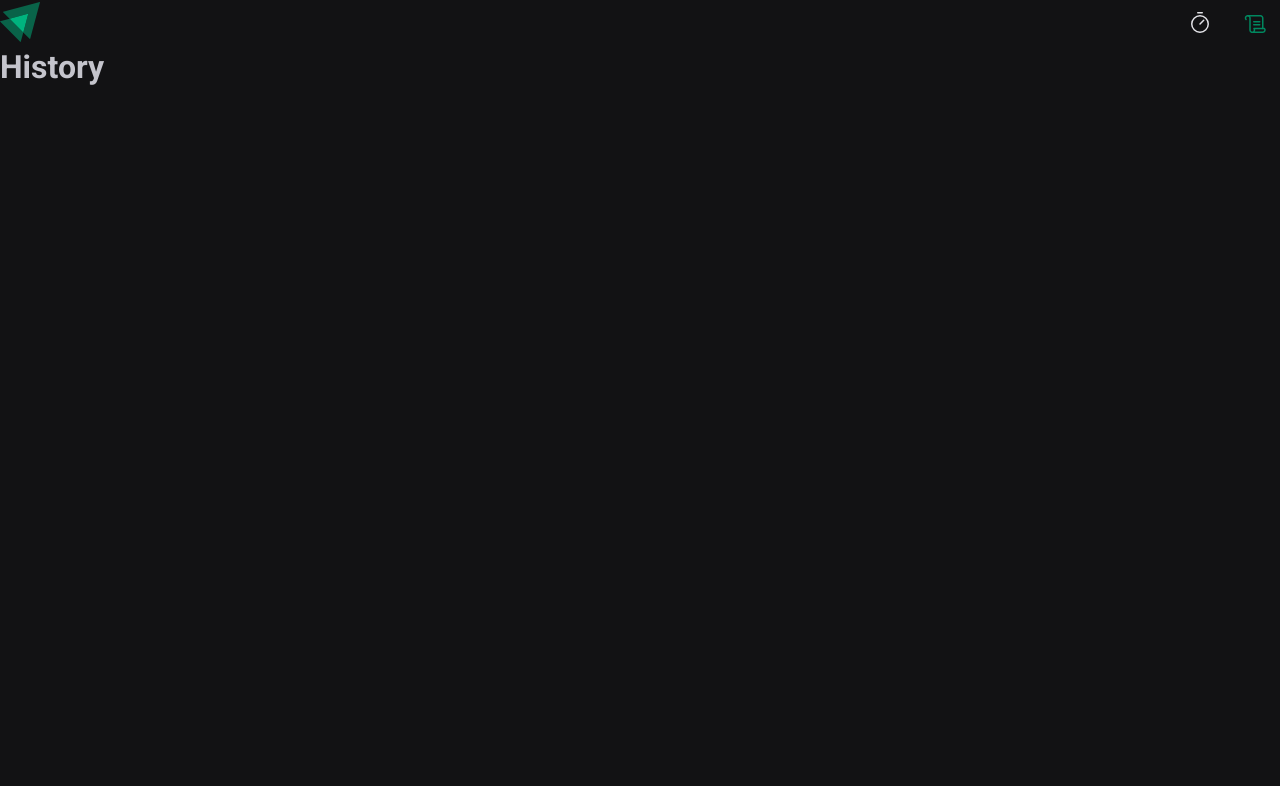
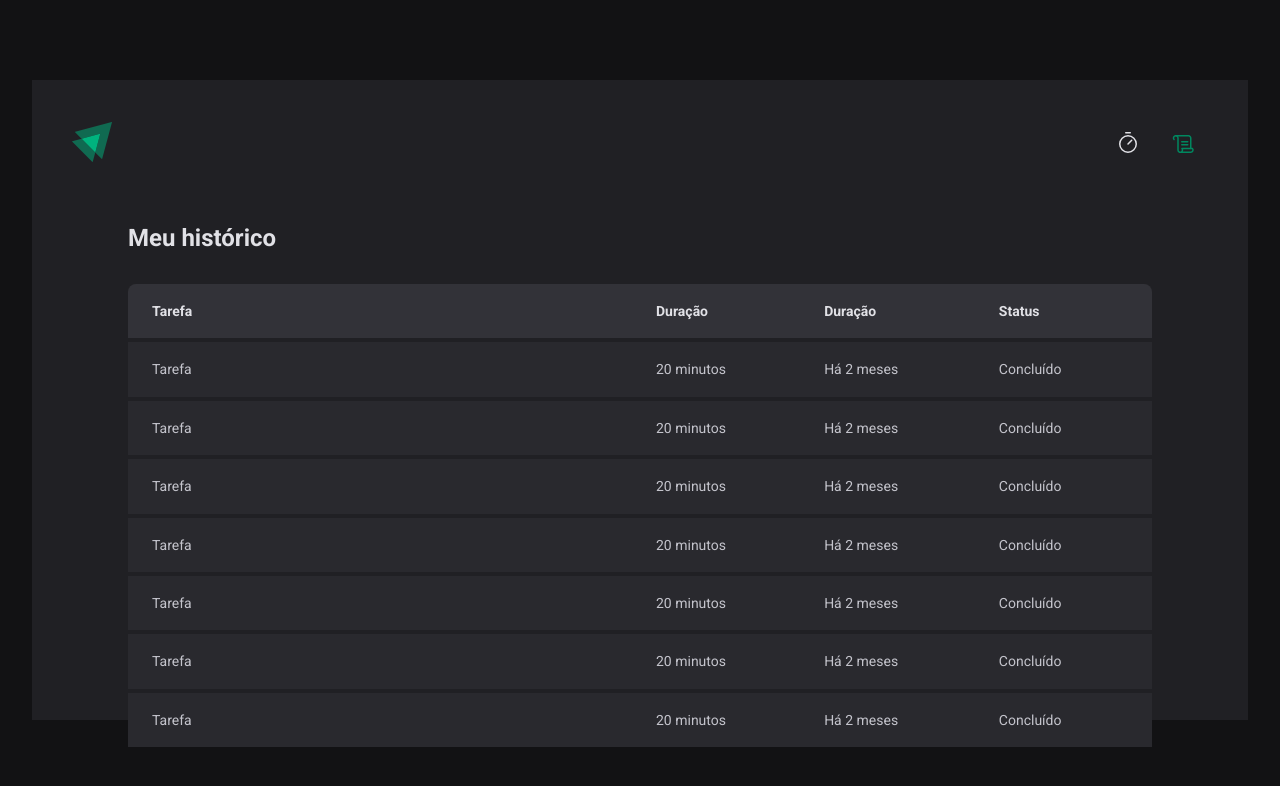
Before and after one commit to AguiarIsaac/IgniteRocketseat, a React (Vite) app in the folder Aulas/projeto-02-ignite-timer/: page /history in a window 1280 px wide. Shown: the top 786 px of the page. Built offline with nearby package versions, Linux system fonts and the light colour scheme.

Commit message:
Layuots home e history

```diff
--- a/Aulas/projeto-02-ignite-timer/src/layouts/DefaultLayout/index.tsx
+++ b/Aulas/projeto-02-ignite-timer/src/layouts/DefaultLayout/index.tsx
@@ -1,11 +1,12 @@
 import { Outlet } from 'react-router-dom'
 import { Header } from '../../components/Header'
+import { LayoutContainer } from './styles'
 
 export function DefaoultLayout() {
   return (
-    <>
+    <LayoutContainer>
       <Header />
       <Outlet />
-    </>
+    </LayoutContainer>
   )
 }
--- a/Aulas/projeto-02-ignite-timer/src/pages/History.tsx
+++ /dev/null
@@ -1,3 +0,0 @@
-export function History() {
-  return <h1>History</h1>
-}
--- /dev/null
+++ b/Aulas/projeto-02-ignite-timer/src/pages/History/index.tsx
@@ -0,0 +1,66 @@
+import { HistoryContainer, HistoryList } from './styles'
+
+export function History() {
+  return (
+    <HistoryContainer>
+      <h1>Meu histórico</h1>
+
+      <HistoryList>
+        <table>
+          <thead>
+            <tr>
+              <th>Tarefa</th>
+              <th>Duração</th>
+              <th>Duração</th>
+              <th>Status</th>
+            </tr>
+          </thead>
+          <tbody>
+            <tr>
+              <td>Tarefa</td>
+              <td>20 minutos</td>
+              <td>Há 2 meses</td>
+              <td>Concluído</td>
+            </tr>
+            <tr>
+              <td>Tarefa</td>
+              <td>20 minutos</td>
+              <td>Há 2 meses</td>
+              <td>Concluído</td>
+            </tr>
+            <tr>
+              <td>Tarefa</td>
+              <td>20 minutos</td>
+              <td>Há 2 meses</td>
+              <td>Concluído</td>
+            </tr>
+            <tr>
+              <td>Tarefa</td>
+              <td>20 minutos</td>
+              <td>Há 2 meses</td>
+              <td>Concluído</td>
+            </tr>
+            <tr>
+              <td>Tarefa</td>
+              <td>20 minutos</td>
+              <td>Há 2 meses</td>
+              <td>Concluído</td>
+            </tr>
+            <tr>
+              <td>Tarefa</td>
+              <td>20 minutos</td>
+              <td>Há 2 meses</td>
+              <td>Concluído</td>
+            </tr>
+            <tr>
+              <td>Tarefa</td>
+              <td>20 minutos</td>
+              <td>Há 2 meses</td>
+              <td>Concluído</td>
+            </tr>
+          </tbody>
+        </table>
+      </HistoryList>
+    </HistoryContainer>
+  )
+}
--- /dev/null
+++ b/Aulas/projeto-02-ignite-timer/src/pages/History/styles.tsx
@@ -0,0 +1,53 @@
+import styled from 'styled-components'
+
+export const HistoryContainer = styled.main`
+  flex: 1;
+  padding: 3.5rem;
+  display: flex;
+  flex-direction: column;
+  h1 {
+    font-size: 1.5rem;
+    color: ${(props) => props.theme['gray-100']};
+  }
+`
+
+export const HistoryList = styled.div`
+  flex: 1;
+  overflow: auto;
+  margin-top: 2rem;
+  table {
+    width: 100%;
+    border-collapse: collapse;
+    min-width: 600px;
+    th {
+      background-color: ${(props) => props.theme['gray-600']};
+      padding: 1rem;
+      text-align: left;
+      color: ${(props) => props.theme['gray-100']};
+      font-size: 0.875rem;
+      line-height: 1.6;
+      &:first-child {
+        border-top-left-radius: 8px;
+        padding-left: 1.5rem;
+      }
+      &:last-child {
+        border-top-right-radius: 8px;
+        padding-right: 1.5rem;
+      }
+    }
+    td {
+      background-color: ${(props) => props.theme['gray-700']};
+      border-top: 4px solid ${(props) => props.theme['gray-800']};
+      padding: 1rem;
+      font-size: 0.875rem;
+      line-height: 1.6;
+      &:first-child {
+        width: 50%;
+        padding-left: 1.5rem;
+      }
+      &:last-child {
+        padding-right: 1.5rem;
+      }
+    }
+  }
+`
--- a/Aulas/projeto-02-ignite-timer/src/pages/Home/index.tsx
+++ b/Aulas/projeto-02-ignite-timer/src/pages/Home/index.tsx
@@ -4,7 +4,10 @@
   CountdownContainer,
   FormContainer,
   HomeContainer,
+  MinutesAmountInput,
   Separator,
+  StartCountdownButton,
+  TaskInput,
 } from './styles'
 
 export function Home() {
@@ -13,10 +16,28 @@
       <form>
         <FormContainer>
           <label htmlFor="task">Vou trabalhar em</label>
-          <input id="task" />
+          <TaskInput
+            id="task"
+            list="task-suggestions"
+            placeholder="Dê um nome para o seu projeto"
+          />
+
+          <datalist id="task-suggestions">
+            <option value="Projeto 1" />
+            <option value="Projeto 2" />
+            <option value="Projeto 3" />
+            <option value="Banana" />
+          </datalist>
 
           <label htmlFor="minutesAmount">durante</label>
-          <input type="number" id="minutesAmount" />
+          <MinutesAmountInput
+            type="number"
+            id="minutesAmount"
+            placeholder="00"
+            step={5}
+            min={5}
+            max={60}
+          />
 
           <span>minutos.</span>
         </FormContainer>
@@ -29,10 +50,10 @@
           <span>0</span>
         </CountdownContainer>
 
-        <button type="submit">
+        <StartCountdownButton type="submit">
           <Play size={24} />
           Começar
-        </button>
+        </StartCountdownButton>
       </form>
     </HomeContainer>
   )
--- a/Aulas/projeto-02-ignite-timer/src/pages/Home/styles.ts
+++ b/Aulas/projeto-02-ignite-timer/src/pages/Home/styles.ts
@@ -13,6 +13,7 @@
     gap: 3.5rem;
   }
 `
+
 export const FormContainer = styled.div`
   width: 100%;
   display: flex;
@@ -24,6 +25,37 @@
   font-weight: bold;
   flex-wrap: wrap;
 `
+
+const BaseInput = styled.input`
+  background: transparent;
+  height: 2.5rem;
+  border: 0;
+  border-bottom: 2px solid ${(props) => props.theme['gray-500']};
+  font-weight: bold;
+  font-size: 1.125rem;
+  padding: 0 0.5rem;
+  color: ${(props) => props.theme['gray-100']};
+  &:focus {
+    box-shadow: none;
+    border-color: ${(props) => props.theme['green-500']};
+  }
+  &::placeholder {
+    color: ${(props) => props.theme['gray-500']};
+  }
+`
+
+export const TaskInput = styled(BaseInput)`
+  flex: 1;
+
+  &::-webkit-calendar-picker-indicator {
+    display: none !important;
+  }
+`
+
+export const MinutesAmountInput = styled(BaseInput)`
+  width: 4rem;
+`
+
 export const CountdownContainer = styled.div`
   font-family: 'Roboto Mono', monospace;
   font-size: 10rem;
@@ -45,3 +77,24 @@
   display: flex;
   justify-content: center;
 `
+export const StartCountdownButton = styled.button`
+  width: 100%;
+  border: 0;
+  padding: 1rem;
+  border-radius: 8px;
+  display: flex;
+  align-items: center;
+  justify-content: center;
+  gap: 0.5rem;
+  font-weight: bold;
+  cursor: pointer;
+  background: ${(props) => props.theme['green-500']};
+  color: ${(props) => props.theme['gray-100']};
+  &:disabled {
+    opacity: 0.7;
+    cursor: not-allowed;
+  }
+  &:not(:disabled):hover {
+    background: ${(props) => props.theme['green-700']};
+  }
+`
--- a/Aulas/projeto-02-ignite-timer/src/styles/global.ts
+++ b/Aulas/projeto-02-ignite-timer/src/styles/global.ts
@@ -8,7 +8,7 @@
   }
   :focus {
     outline: none;
-    box-shadow: 0 0 0 2px ${(props) => props.theme['gray-500']};
+    box-shadow: 0 0 0 2px ${(props) => props.theme['green-500']};
   }
   body {
     background: ${(props) => props.theme['gray-900']};
```
